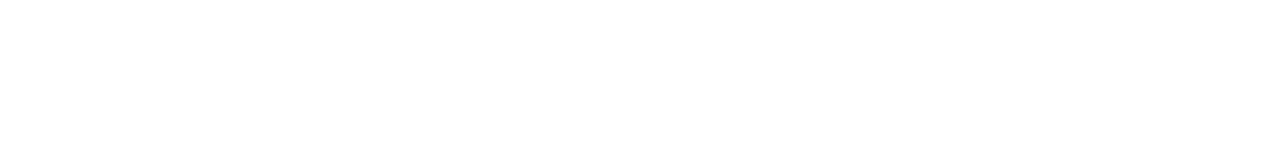
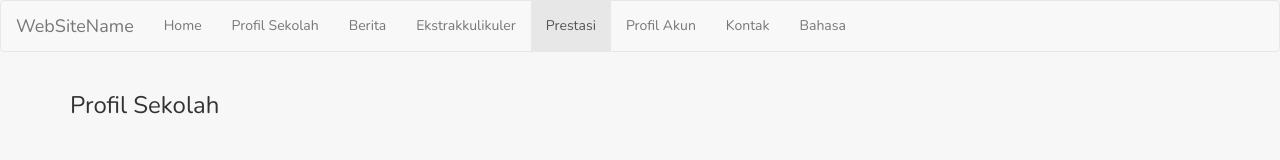
Before and after one commit to Pramana-Indo-Sejahtera/web_profil_sekolah, a plain HTML site: page prestasi.html in a window 1280 px wide. Drawn offline with nearby package versions, Linux system fonts and the light colour scheme.

Commit message:
update akun.html

```diff
--- a/CSS/profil.css
+++ b/CSS/profil.css
@@ -0,0 +1,35 @@
+@import url('https://fonts.googleapis.com/css2?family=Nunito:wght@200;300;400;600;700&display=swap');
+
+:root{
+  --red:#ff3838;
+}
+
+*{
+  font-family: 'Nunito', sans-serif;
+  margin:0; padding:0;
+  box-sizing: border-box;
+  outline: none; border:none;
+  text-decoration: none;
+  text-transform: capitalize;
+  transition:all .2s linear;
+}
+
+*::selection{
+  background:var(--red);
+  color:#fff;
+}
+
+html{
+  font-size: 62.5%;
+  overflow-x: hidden;
+  scroll-behavior: smooth;
+  scroll-padding-top: 6rem;
+}
+
+body{
+  background:#f7f7f7;
+}
+
+section{
+  padding:2rem 9%;
+}
--- a/prestasi.html
+++ b/prestasi.html
@@ -0,0 +1,38 @@
+<!DOCTYPE html>
+<html lang="en">
+<head>
+  <title>Profil Sekolah</title>
+  <meta charset="utf-8">
+  <meta name="viewport" content="width=device-width, initial-scale=1">
+  <link rel="stylesheet" href="https://maxcdn.bootstrapcdn.com/bootstrap/3.4.1/css/bootstrap.min.css">
+  <link rel="stylesheet" href="css/profil.css">
+  <script src="https://ajax.googleapis.com/ajax/libs/jquery/3.6.0/jquery.min.js"></script>
+  <script src="https://maxcdn.bootstrapcdn.com/bootstrap/3.4.1/js/bootstrap.min.js"></script>
+</head>
+<body>
+
+<nav class="navbar navbar-default">
+  <div class="container-fluid">
+    <div class="navbar-header">
+      <a class="navbar-brand" href="#">WebSiteName</a>
+    </div>
+    <ul class="nav navbar-nav">
+      <li><a href="index.html">Home</a></li>
+      <li><a href="profil.html">Profil Sekolah</a></li>
+      <li><a href="berita.html">Berita</a></li>
+      <li><a href="ekstrakkulikuler.html">Ekstrakkulikuler</a></li>
+      <li class="active"><a href="prestasi.html">Prestasi</a></li>
+      <li><a href="akun.html">Profil Akun</a></li>
+      <li><a href="kontak.html">Kontak</a></li>
+      <li><a href="bahasa.html">Bahasa</a></li>
+    </ul>
+  </div>
+</nav>
+
+<div class="container">
+  <h3>Profil Sekolah</h3>
+  <p></p>
+</div>
+
+</body>
+</html>
```
Also changed, not shown: profil.html (+1 -6 lines).
